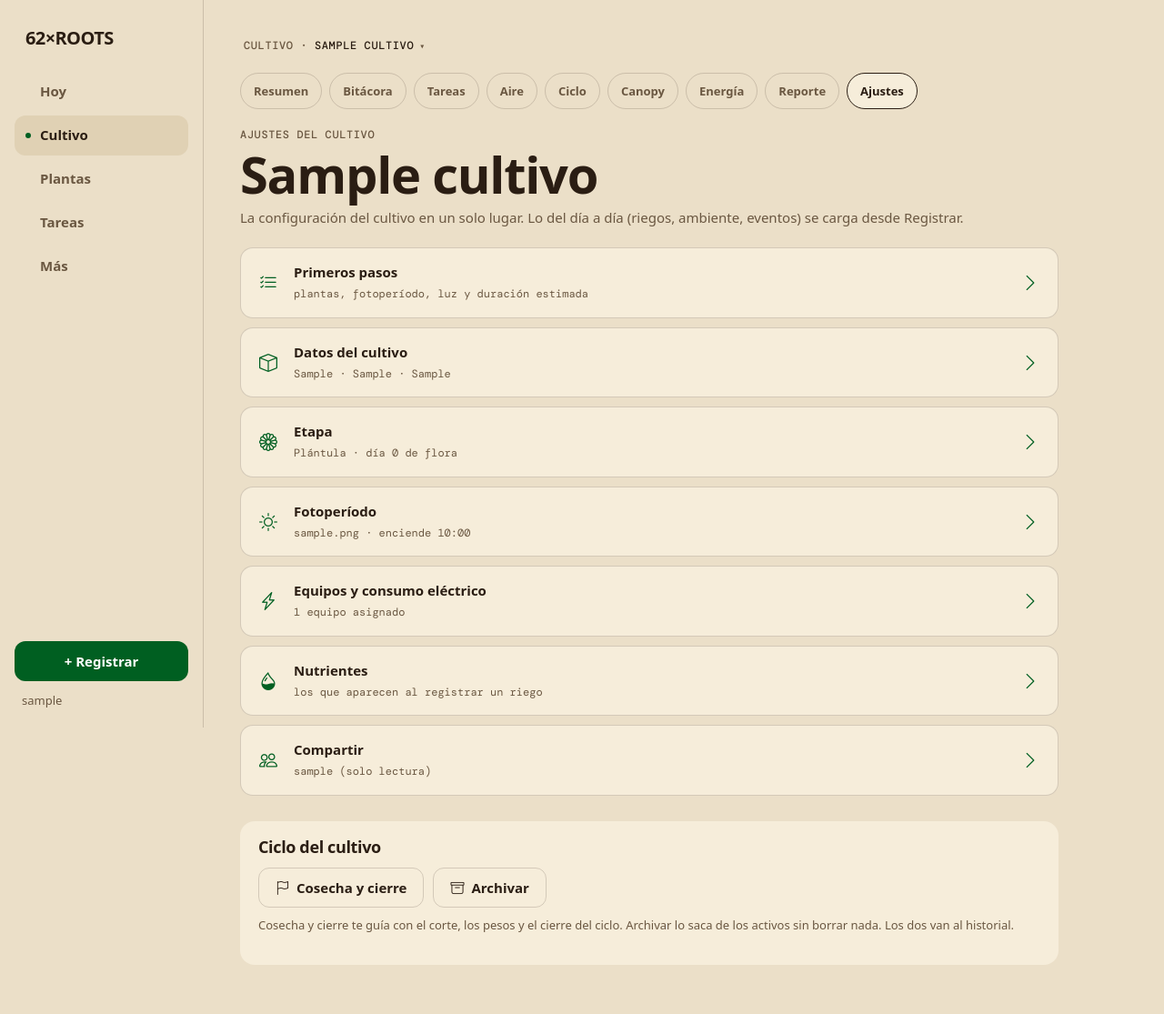
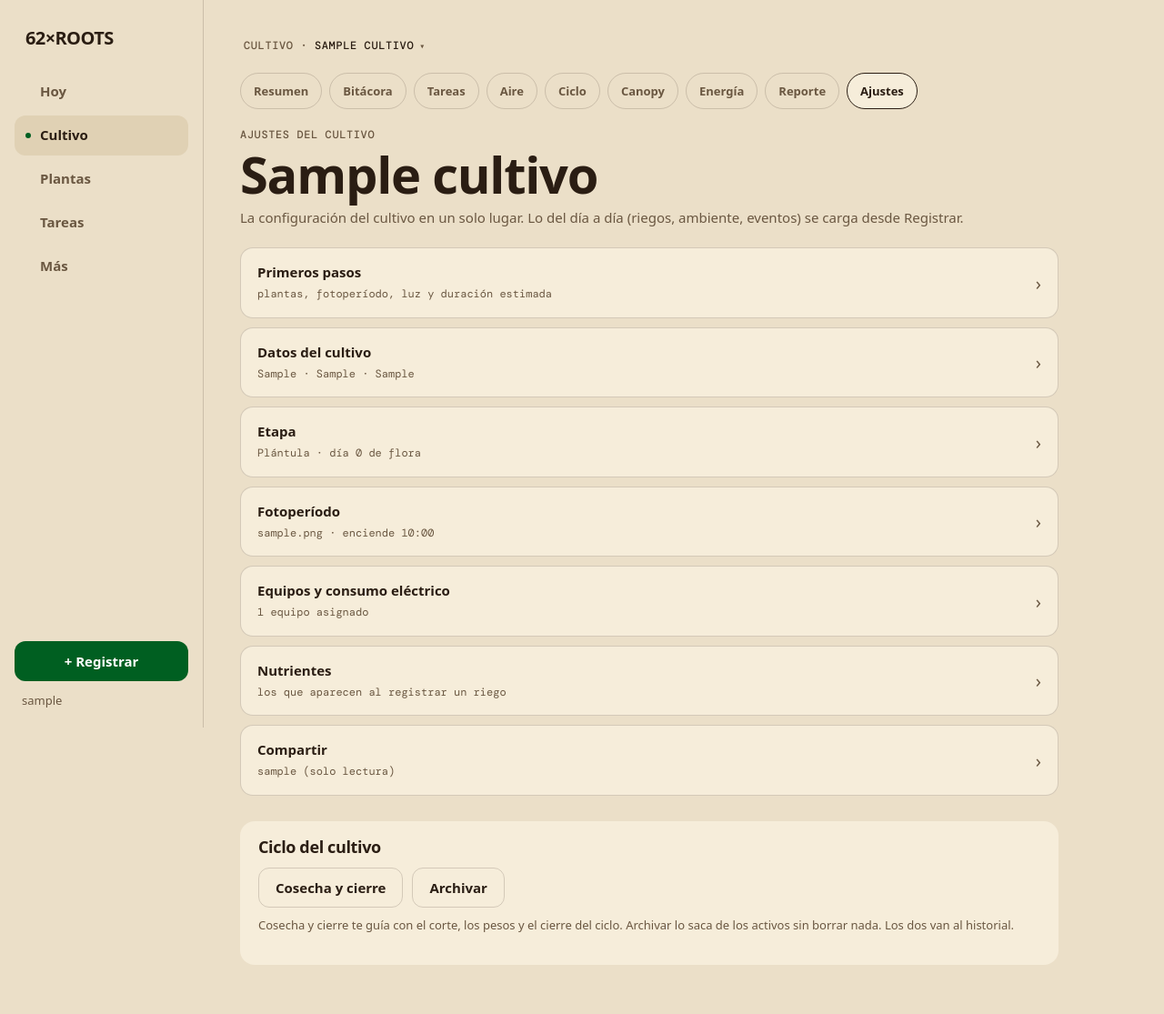
Before and after one commit to alansaja13/62xroots, a Django app: a page that uses templates/base.html in a window 1280 px wide. Shown: the whole page at 91% size. Run offline with Django 5.2, Linux system fonts and the light colour scheme; a user stored in the database is signed in; tables that the repository leaves empty hold one stand-in row (values such as "Sample post"); some libraries are stand-ins or nearby versions; some web fonts are replaced.

Commit message:
Sin Bootstrap Icons: los íconos decorativos se van y los de acción pasan a texto

```diff
--- a/static/growlog/faq.css
+++ b/static/growlog/faq.css
@@ -12,7 +12,7 @@
   padding: 0 16px; border: 1px solid var(--rule); border-radius: 999px; background: var(--card);
 }
 .faq-search:focus-within { border-color: var(--green); }
-.faq-search i { color: var(--fine); }
+.faq-search svg { color: var(--mu); flex-shrink: 0; }
 .faq-search input {
   flex: 1; min-width: 0; min-height: 46px; border: 0; background: transparent;
   color: var(--cream); font-family: var(--font-body); font-size: 15px; outline: none;
--- a/templates/base.html
+++ b/templates/base.html
@@ -7,7 +7,6 @@
   {% include "growlog/partials/tema.html" %}
   {% include "growlog/partials/pwa_head.html" %}
 
-  <link href="https://cdn.jsdelivr.net/npm/bootstrap-icons@1.11.3/font/bootstrap-icons.css" rel="stylesheet">
 
   {% include "growlog/partials/fonts.html" %}
 
--- a/templates/growlog/cultivo_ajustes.html
+++ b/templates/growlog/cultivo_ajustes.html
@@ -18,11 +18,10 @@
     transition: border-color .15s;
   }
   a.aj-item:hover { border-color: var(--green-deep); color: var(--cream); }
-  .aj-item > i { font-size: 20px; color: var(--green); width: 24px; text-align: center; flex-shrink: 0; }
   .aj-item__body { flex: 1; min-width: 0; }
   .aj-item__title { font-weight: 700; font-size: 15px; display: block; }
   .aj-item__val { font-family: var(--font-mono); font-size: 12px; color: var(--cream-soft); overflow-wrap: anywhere; }
-  .aj-item__go { color: var(--fine); font-size: 14px; }
+  .aj-item__go { color: var(--mu); font-size: 20px; }
   .aj h2 { font-size: 18px; font-weight: 800; margin: 0 0 12px; }
   .aj-ciclo { display: flex; flex-wrap: wrap; gap: 10px; }
   .aj-ciclo form { margin: 0; }
@@ -39,62 +38,55 @@
   <div class="aj-list">
     {% if cultivo.estado != 'finalizado' %}
     <a class="aj-item" href="{% url 'growlog:cultivo_empezar' cultivo.slug %}">
-      <i class="bi bi-list-check" aria-hidden="true"></i>
       <span class="aj-item__body">
         <span class="aj-item__title">Primeros pasos</span>
         <span class="aj-item__val">plantas, fotoperíodo, luz y duración estimada</span>
       </span>
-      <i class="bi bi-chevron-right aj-item__go" aria-hidden="true"></i>
+      <span class="aj-item__go" aria-hidden="true">›</span>
     </a>
     {% endif %}
     <a class="aj-item" href="{% url 'growlog:cultivo_editar' cultivo.slug %}">
-      <i class="bi bi-box" aria-hidden="true"></i>
       <span class="aj-item__body">
         <span class="aj-item__title">Datos del cultivo</span>
         <span class="aj-item__val">{{ cultivo.carpa_dimensiones|default:"carpa sin cargar" }} · {{ cultivo.sustrato|default:"sustrato sin cargar" }} · {{ cultivo.lampara_modelo|default:"lámpara sin cargar" }}</span>
       </span>
-      <i class="bi bi-chevron-right aj-item__go" aria-hidden="true"></i>
+      <span class="aj-item__go" aria-hidden="true">›</span>
     </a>
     <a class="aj-item" href="{% url 'growlog:cultivo_etapa' cultivo.slug %}">
-      <i class="bi bi-flower1" aria-hidden="true"></i>
       <span class="aj-item__body">
         <span class="aj-item__title">Etapa</span>
         <span class="aj-item__val">{% if cultivo.estado == 'finalizado' %}Finalizado{% else %}{{ etapa_actual_display|default:"sin etapa" }}{% endif %}{% if cultivo.dia_flora is not None %} · día {{ cultivo.dia_flora }} de flora{% endif %}</span>
       </span>
-      <i class="bi bi-chevron-right aj-item__go" aria-hidden="true"></i>
+      <span class="aj-item__go" aria-hidden="true">›</span>
     </a>
     <a class="aj-item" href="{% url 'growlog:fotoperiodo_list' cultivo.slug %}">
-      <i class="bi bi-sun" aria-hidden="true"></i>
       <span class="aj-item__body">
         <span class="aj-item__title">Fotoperíodo</span>
         <span class="aj-item__val">{% if fotoperiodo_activo %}{{ fotoperiodo_activo.fotoperiodo }} · enciende {{ fotoperiodo_activo.hora_lights_on|time:"H:i" }}{% else %}sin configurar{% endif %}</span>
       </span>
-      <i class="bi bi-chevron-right aj-item__go" aria-hidden="true"></i>
+      <span class="aj-item__go" aria-hidden="true">›</span>
     </a>
     <a class="aj-item" href="{% url 'growlog:energia' cultivo.slug %}">
-      <i class="bi bi-lightning-charge" aria-hidden="true"></i>
       <span class="aj-item__body">
         <span class="aj-item__title">Equipos y consumo eléctrico</span>
         <span class="aj-item__val">{% if equipos_count %}{{ equipos_count }} equipo{{ equipos_count|pluralize }} asignado{{ equipos_count|pluralize }}{% else %}sin equipos asignados{% endif %}</span>
       </span>
-      <i class="bi bi-chevron-right aj-item__go" aria-hidden="true"></i>
+      <span class="aj-item__go" aria-hidden="true">›</span>
     </a>
     <a class="aj-item" href="{% url 'growlog:nutrientes' %}">
-      <i class="bi bi-droplet-half" aria-hidden="true"></i>
       <span class="aj-item__body">
         <span class="aj-item__title">Nutrientes</span>
         <span class="aj-item__val">los que aparecen al registrar un riego</span>
       </span>
-      <i class="bi bi-chevron-right aj-item__go" aria-hidden="true"></i>
+      <span class="aj-item__go" aria-hidden="true">›</span>
     </a>
     {% if can_manage_cultivo %}
     <a class="aj-item" href="{% url 'growlog:invitados_panel' %}">
-      <i class="bi bi-people" aria-hidden="true"></i>
       <span class="aj-item__body">
         <span class="aj-item__title">Compartir</span>
         <span class="aj-item__val">{% for m in miembros %}{{ m.usuario.username }} ({{ m.get_rol_display|lower }}){% if not forloop.last %} · {% endif %}{% empty %}no está compartido con nadie{% endfor %}</span>
       </span>
-      <i class="bi bi-chevron-right aj-item__go" aria-hidden="true"></i>
+      <span class="aj-item__go" aria-hidden="true">›</span>
     </a>
     {% endif %}
   </div>
@@ -103,18 +95,18 @@
     <h2>Ciclo del cultivo</h2>
     <div class="aj-ciclo">
       {% if cultivo.estado != 'finalizado' %}
-      <a class="btn-ghost" href="{% url 'growlog:cultivo_cosecha' cultivo.slug %}"><i class="bi bi-flag"></i> Cosecha y cierre</a>
+      <a class="btn-ghost" href="{% url 'growlog:cultivo_cosecha' cultivo.slug %}">Cosecha y cierre</a>
       {% else %}
       <form method="post" action="{% url 'growlog:cultivo_reabrir' cultivo.slug %}"
             onsubmit="return confirm('¿Reabrir «{{ cultivo.nombre|escapejs }}»? Se quita la fecha de cierre y vuelve a la etapa de su historial.');">
         {% csrf_token %}
-        <button type="submit" class="btn-ghost"><i class="bi bi-arrow-counterclockwise"></i> Reabrir cultivo</button>
+        <button type="submit" class="btn-ghost">Reabrir cultivo</button>
       </form>
       {% endif %}
       {% if can_manage_cultivo %}
       <form method="post" action="{% url 'growlog:cultivo_archivar' cultivo.slug %}">
         {% csrf_token %}
-        <button type="submit" class="btn-ghost"><i class="bi bi-archive"></i> {% if cultivo.archivado %}Desarchivar{% else %}Archivar{% endif %}</button>
+        <button type="submit" class="btn-ghost">{% if cultivo.archivado %}Desarchivar{% else %}Archivar{% endif %}</button>
       </form>
       {% endif %}
     </div>
--- a/templates/growlog/faq.html
+++ b/templates/growlog/faq.html
@@ -10,7 +10,7 @@
     <h1>Preguntas de cultivo</h1>
     <p>Respuestas cortas a lo que más se pregunta en foros y grupos. Son puntos de partida: cada genética, carpa y tierra responde distinto, así que mirá tus plantas y anotá todo en la bitácora.</p>
     <label class="faq-search">
-      <i class="bi bi-search" aria-hidden="true"></i>
+      <svg width="16" height="16" viewBox="0 0 16 16" fill="none" stroke="currentColor" stroke-width="1.6" aria-hidden="true"><circle cx="7" cy="7" r="5"/><path d="m11 11 3.5 3.5" stroke-linecap="round"/></svg>
       <span class="visually-hidden">Buscar una duda</span>
       <input type="search" id="faq-buscar" placeholder="Buscar: pH, araña roja, cosecha…" autocomplete="off">
     </label>
--- a/templates/growlog/nutrientes.html
+++ b/templates/growlog/nutrientes.html
@@ -48,7 +48,7 @@
       <h1>Nutrientes</h1>
       <p>Los que cargues acá aparecen al registrar riegos en tus cultivos, junto con el catálogo compartido. Quien colabora en un cultivo tuyo también ve los tuyos ahí.</p>
     </div>
-    <a href="{% url 'growlog:nutriente_crear' %}" class="btn-brand"><i class="bi bi-plus-lg"></i> Agregar nutriente</a>
+    <a href="{% url 'growlog:nutriente_crear' %}" class="btn-brand">+ Agregar nutriente</a>
   </header>
 
   <section class="nu-section" aria-labelledby="propios-t">
```
Also changed, not shown: growlog/views/helpers.py (+4 -4 lines), templates/growlog/etapa_historial.html (+7 -10 lines), templates/growlog/fotoperiodo.html (+7 -10 lines).
